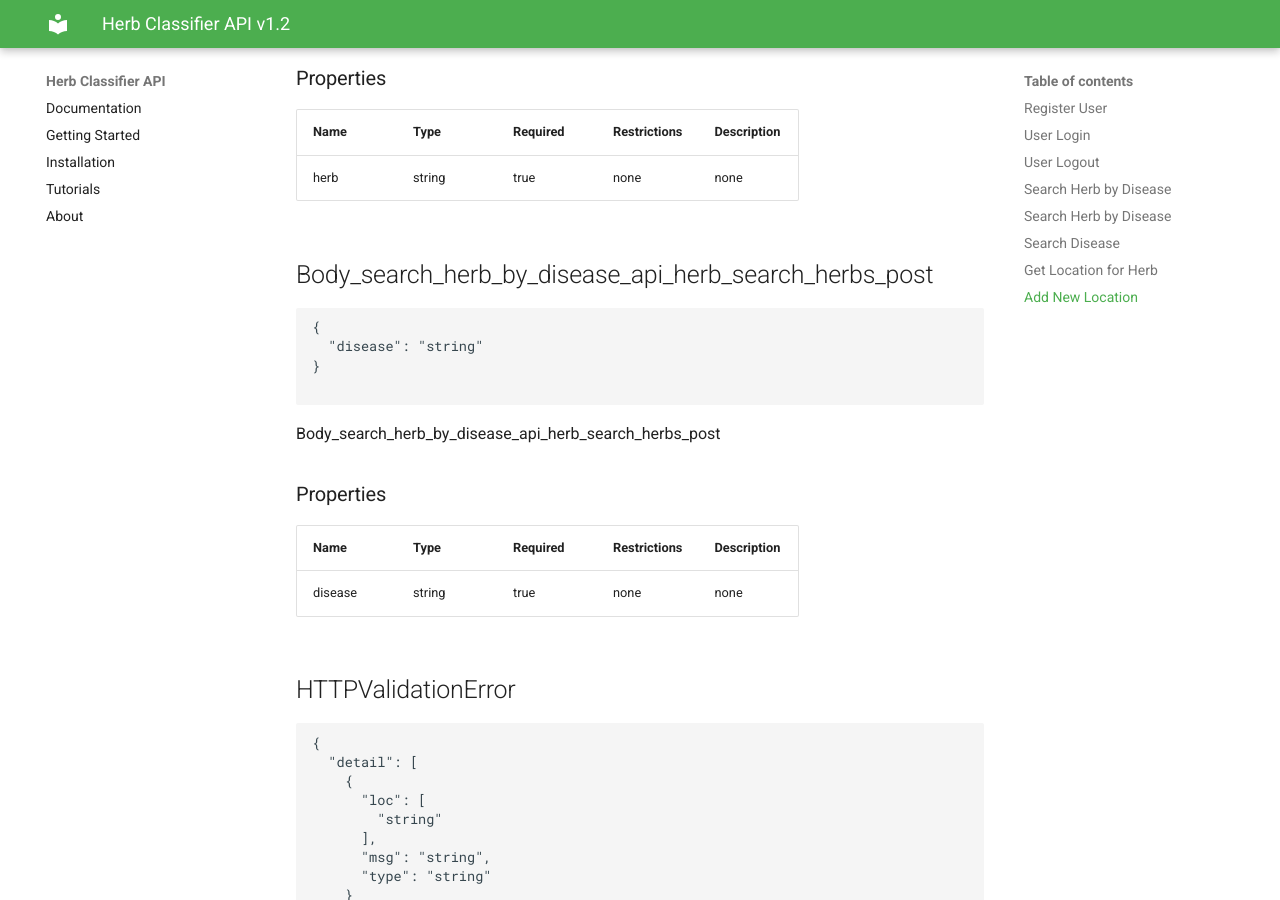
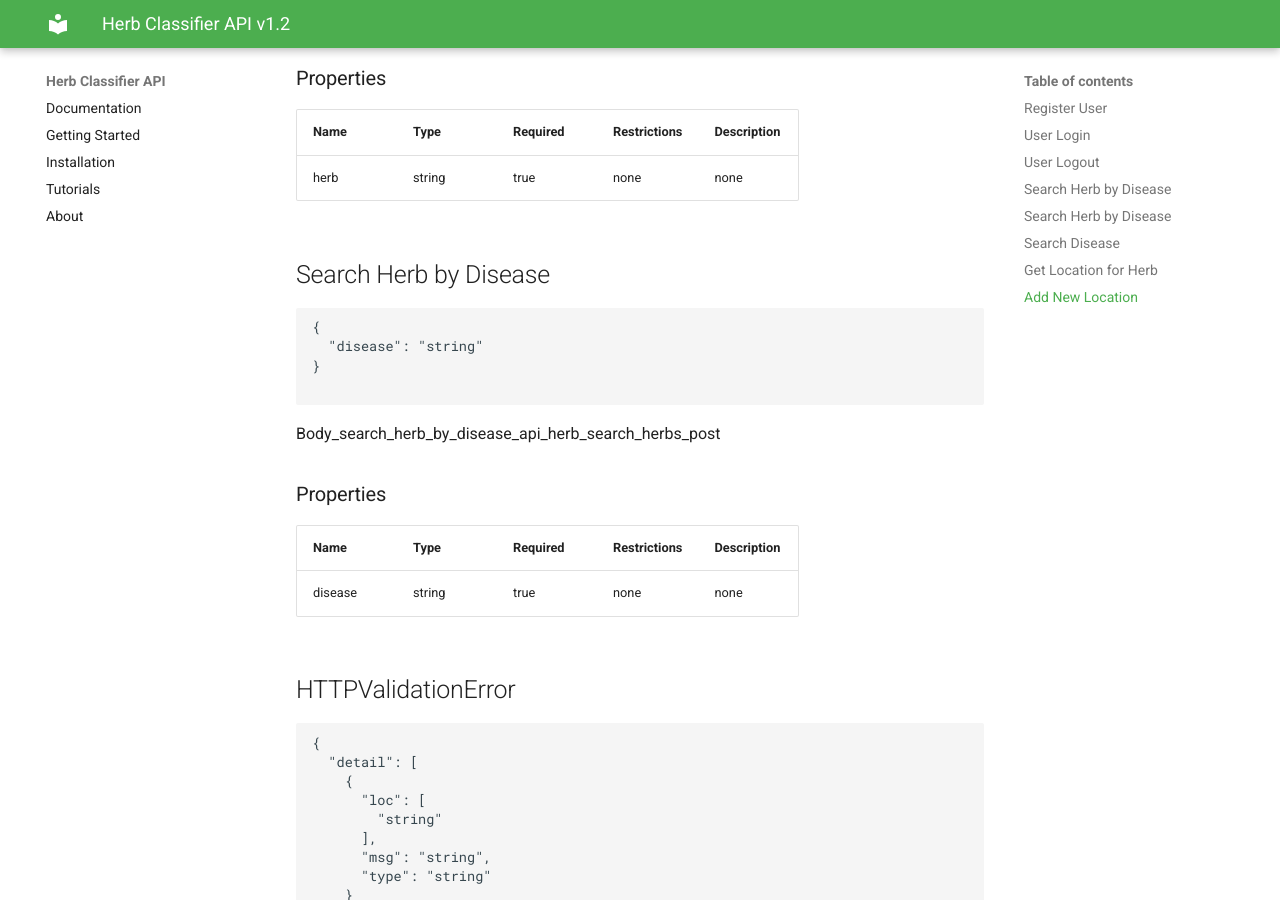
Before and after one commit to dilshankarunarathne/herb-classifier-backend, an MkDocs documentation site: the page built from docs/api_documentation.md, in a window 1280 px wide and 900 px high, scrolled down 37706 px. Built offline with MkDocs 1.6.1 and Material for MkDocs 9.7.7, drawn with Linux system fonts in a browser that asks for light colours.

Commit message:
Update api_documentation.md

```diff
--- a/docs/api_documentation.md
+++ b/docs/api_documentation.md
@@ -1933,7 +1933,7 @@
 |---|---|---|---|---|
 |herb|string|true|none|none|
 
-<h2 id="tocS_Body_search_herb_by_disease_api_herb_search_herbs_post">Body_search_herb_by_disease_api_herb_search_herbs_post</h2>
+<h2 id="tocS_Body_search_herb_by_disease_api_herb_search_herbs_post">Search Herb by Disease</h2>
 <!-- backwards compatibility -->
 <a id="schemabody_search_herb_by_disease_api_herb_search_herbs_post"></a>
 <a id="schema_Body_search_herb_by_disease_api_herb_search_herbs_post"></a>
```
